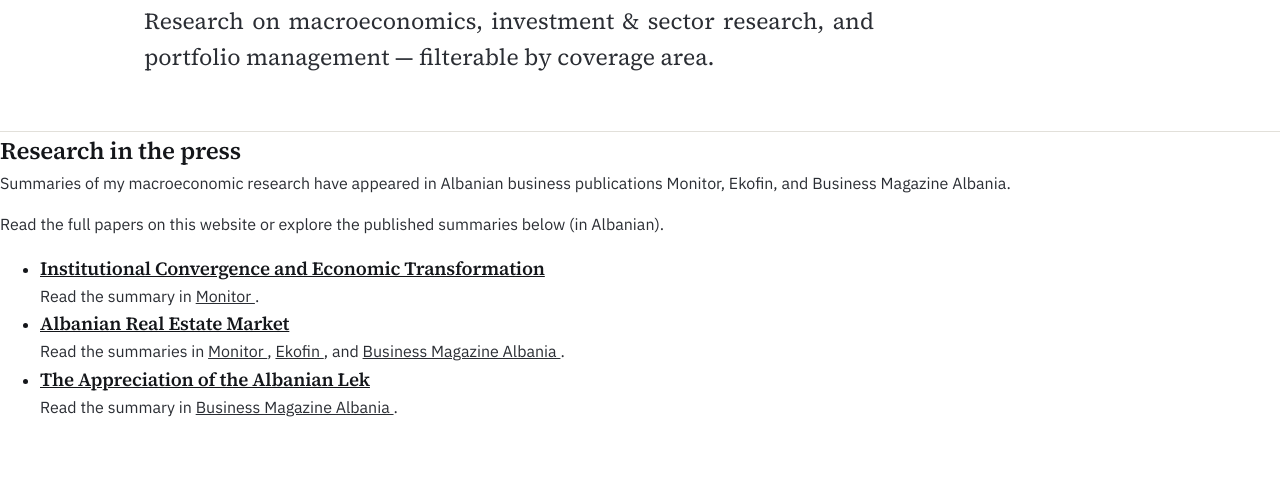
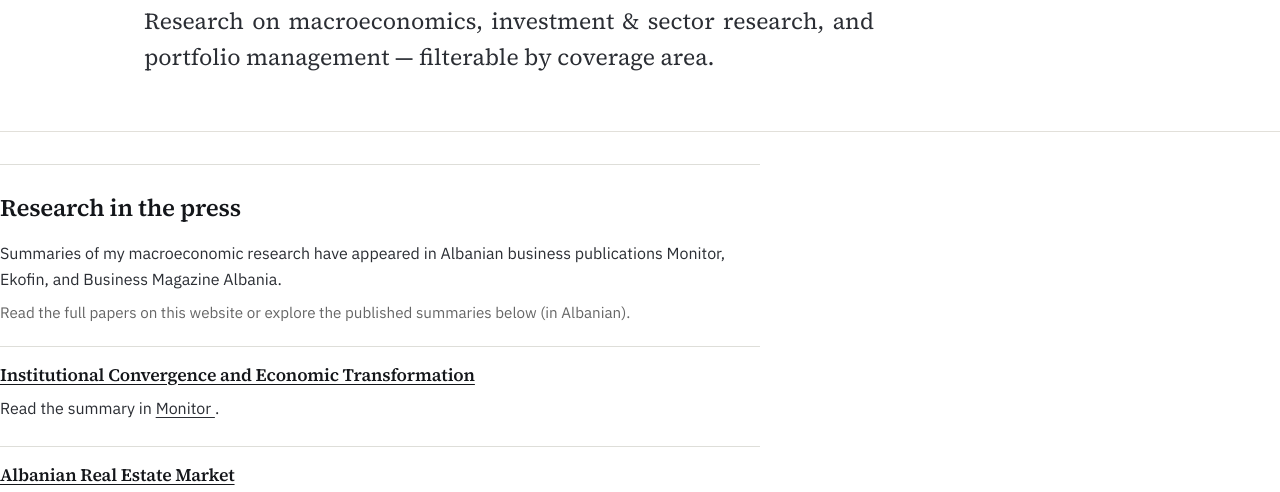
Before and after one commit to kevinkamberi99-coder/Personal-Website, a plain HTML site: page research.html in a window 1280 px wide. Shown: the part 301-793 px from the top of the page. Drawn offline with Linux system fonts and the light colour scheme.

Commit message:
Update style.css
Making the text readable

```diff
--- a/css/style.css
+++ b/css/style.css
@@ -743,3 +743,49 @@ section.alt{ background:var(--paper-alt); }
 @media (max-width:600px){
   p, .findings li{ text-align:left; hyphens:none; }
 }
+.press-coverage {
+  margin-top: 2rem;
+  padding-top: 1.5rem;
+  border-top: 1px solid #deded9;
+  max-width: 760px;
+}
+
+.press-coverage h2 {
+  font-size: 1.5rem;
+  margin-bottom: 0.75rem;
+}
+
+.press-coverage p {
+  text-align: left;
+  hyphens: none;
+  line-height: 1.65;
+  margin: 0.5rem 0;
+}
+
+.press-note {
+  color: #666;
+  font-size: 0.95rem;
+}
+
+.press-list {
+  list-style: none;
+  padding: 0;
+  margin: 1.25rem 0 0;
+}
+
+.press-list li {
+  margin: 0;
+  padding: 1rem 0;
+  border-top: 1px solid #deded9;
+}
+
+.press-list h3 {
+  margin: 0;
+  font-size: 1.1rem;
+  line-height: 1.4;
+}
+
+.press-coverage a {
+  text-decoration: underline;
+  text-underline-offset: 3px;
+}
```
